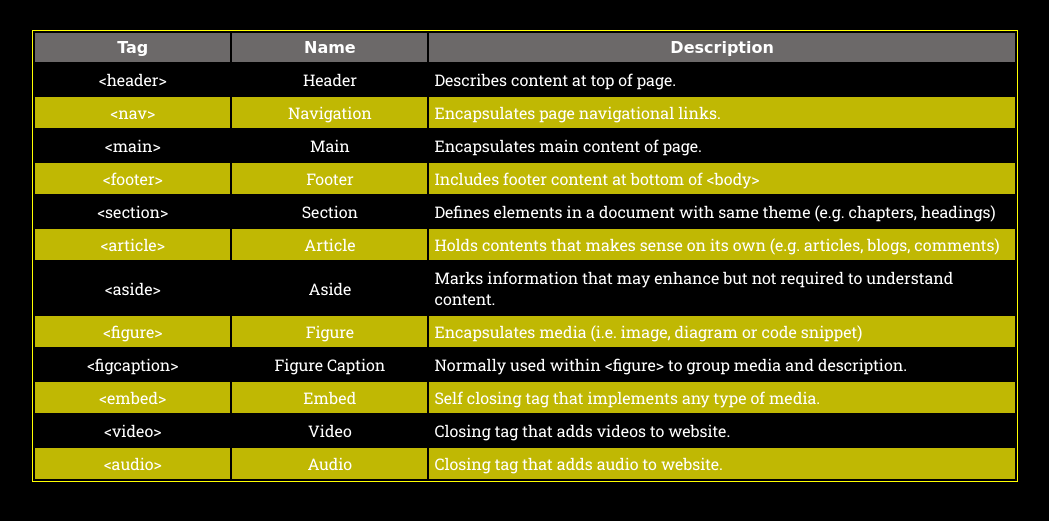
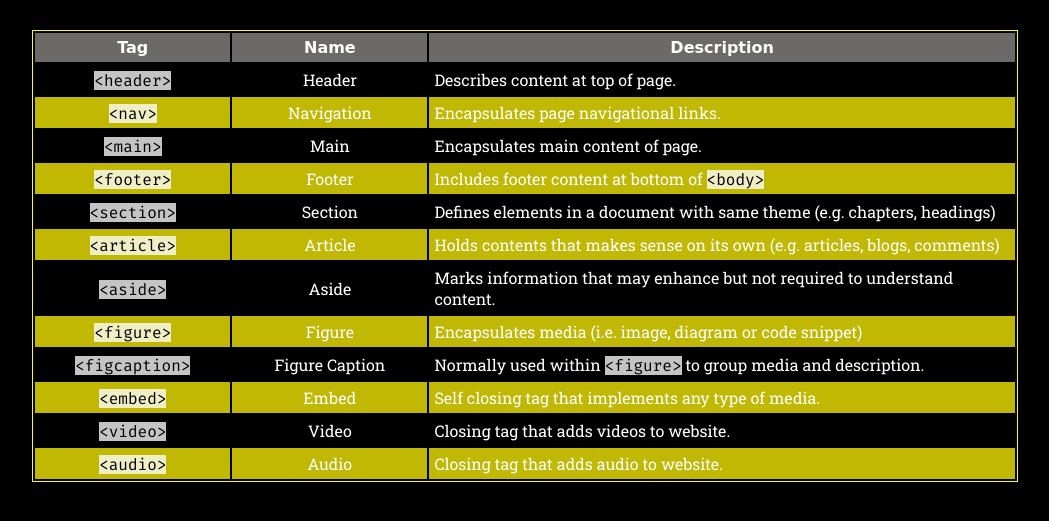
Before and after one commit to daryldelrosario/cheat-sheet-beginner, a plain HTML site: page index.html in a window 1280 px wide. Shown: the part 79-600 px from the top of the page, without its empty margins (115-1164 px from the left). Drawn offline with Linux system fonts and the light colour scheme; a web font is replaced by a local one.

Commit message:
Complete HTML basic cheat sheet

```diff
--- a/css/style.css
+++ b/css/style.css
@@ -75,3 +75,9 @@ h1 {
 .sixty {
     width: 60%;
 }
+
+.code-text {
+    font-family: 'Fira Mono', monospace;
+    color: black;
+    background-color: rgba(255, 255, 255, 0.77)
+}
--- a/index.html
+++ b/index.html
@@ -9,6 +9,7 @@
     <!-- Cabin Sketch Font from Google Fonts -->
     <link rel="preconnect" href="https://fonts.googleapis.com"><link rel="preconnect" href="https://fonts.gstatic.com" crossorigin><link href="https://fonts.googleapis.com/css2?family=Rubik+Vinyl&display=swap" rel="stylesheet">
     <link rel="preconnect" href="https://fonts.googleapis.com"><link rel="preconnect" href="https://fonts.gstatic.com" crossorigin><link href="https://fonts.googleapis.com/css2?family=Roboto+Slab&display=swap" rel="stylesheet">
+    <link rel="preconnect" href="https://fonts.googleapis.com"><link rel="preconnect" href="https://fonts.gstatic.com" crossorigin><link href="https://fonts.googleapis.com/css2?family=Fira+Mono&display=swap" rel="stylesheet">
     <title>Beginner Cheat Sheet</title>
 </head>
 <body>
@@ -32,63 +33,63 @@
             </thead>
             <tbody>
                 <tr>
-                    <td>&ltheader&gt</td>
+                    <td><span class="code-text">&ltheader&gt</span></td>
                     <td>Header</td>
                     <td>Describes content at top of page.</td>
                 </tr>
                 <tr>
-                    <td>&ltnav&gt</td>
+                    <td><span class="code-text">&ltnav&gt</span></td>
                     <td>Navigation</td>
                     <td>Encapsulates page navigational links.</td>
                 </tr>
                 <tr>
-                    <td>&ltmain&gt</td>
+                    <td><span class="code-text">&ltmain&gt</span></td>
                     <td>Main</td>
                     <td>Encapsulates main content of page.</td>
                 </tr>
                 <tr>
-                    <td>&ltfooter&gt</td>
+                    <td><span class="code-text">&ltfooter&gt</span></td>
                     <td>Footer</td>
-                    <td>Includes footer content at bottom of &ltbody&gt</td>
+                    <td>Includes footer content at bottom of <span class="code-text">&ltbody&gt</span></td>
                 </tr>
                 <tr>
-                    <td>&ltsection&gt</td>
+                    <td><span class="code-text">&ltsection&gt</span></td>
                     <td>Section</td>
                     <td>Defines elements in a document with same theme (e.g. chapters, headings)
                     </td>
                 </tr>
                 <tr>
-                    <td>&ltarticle&gt</td>
+                    <td><span class="code-text">&ltarticle&gt</span></td>
                     <td>Article</td>
                     <td>Holds contents that makes sense on its own (e.g. articles, blogs, comments)</td>
                 </tr>
                 <tr>
-                    <td>&ltaside&gt</td>
+                    <td><span class="code-text">&ltaside&gt</span></td>
                     <td>Aside</td>
                     <td>Marks information that may enhance but not required to understand content.</td>
                 </tr>
                 <tr>
-                    <td>&ltfigure&gt</td>
+                    <td><span class="code-text">&ltfigure&gt</span></td>
                     <td>Figure</td>
                     <td>Encapsulates media (i.e. image, diagram or code snippet)</td>
                 </tr>
                 <tr>
-                    <td>&ltfigcaption&gt</td>
+                    <td><span class="code-text">&ltfigcaption&gt</span></td>
                     <td>Figure Caption</td>
-                    <td>Normally used within &ltfigure&gt to group media and description.</td>
+                    <td>Normally used within <span class="code-text">&ltfigure&gt</span> to group media and description.</td>
                 </tr>
                 <tr>
-                    <td>&ltembed&gt</td>
+                    <td><span class="code-text">&ltembed&gt</span></td>
                     <td>Embed</td>
                     <td>Self closing tag that implements any type of media.</td>
                 </tr>
                 <tr>
-                    <td>&ltvideo&gt</td>
+                    <td><span class="code-text">&ltvideo&gt</span></td>
                     <td>Video</td>
                     <td>Closing tag that adds videos to website.</td>
                 </tr>
                 <tr>
-                    <td>&ltaudio&gt</td>
+                    <td><span class="code-text">&ltaudio&gt</span></td>
                     <td>Audio</td>
                     <td>Closing tag that adds audio to website.</td>
                 </tr>
```
